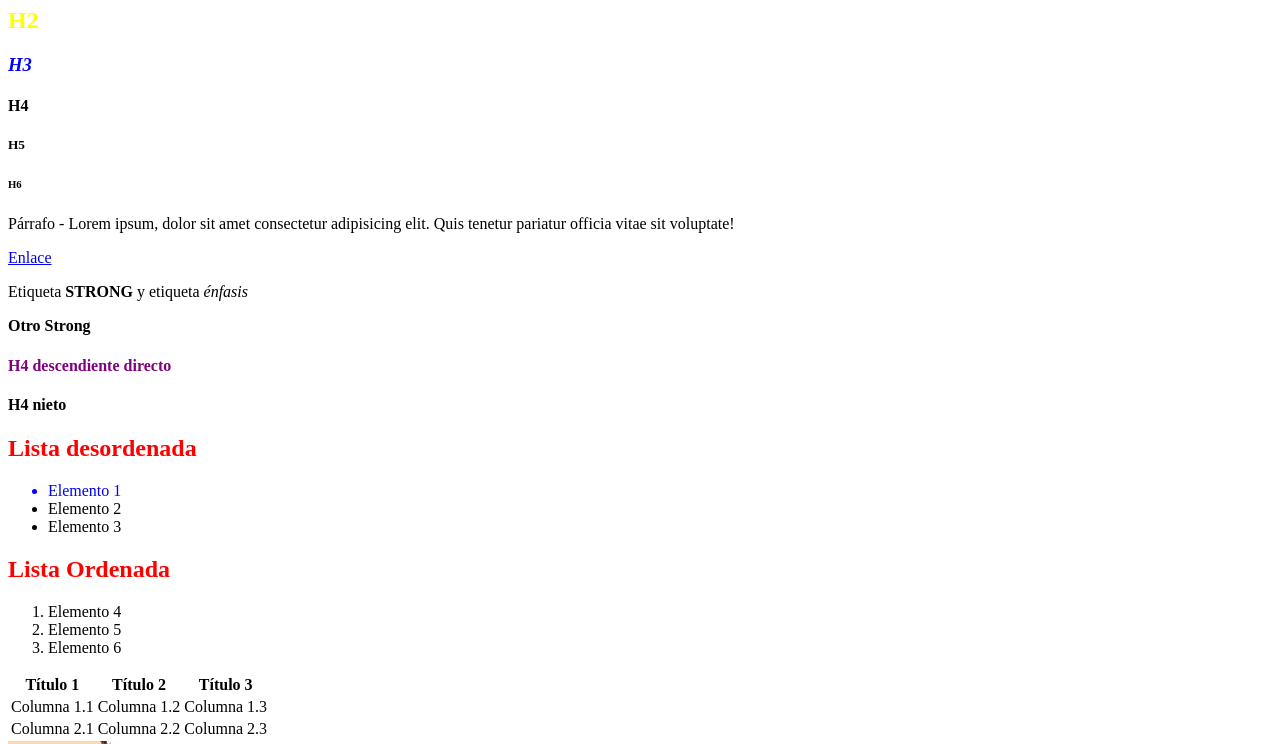
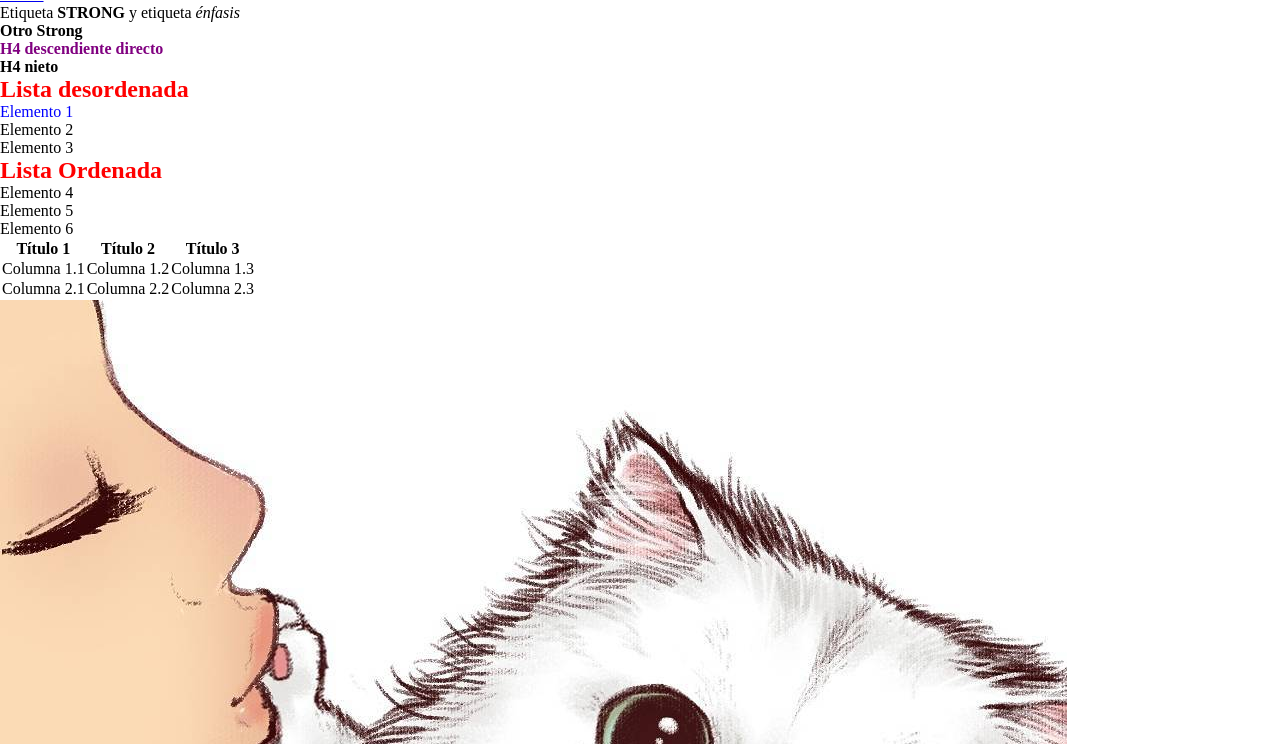
Before and after one commit to cindychateau/introHtml_acc, a plain HTML site: page index.html in a window 1280 px wide. Shown: the part 242-986 px from the top of the page. Drawn offline with Linux system fonts and the light colour scheme.

Commit message:
CSS Reset y HTML5 Tags

```diff
--- a/css/style.css
+++ b/css/style.css
@@ -14,6 +14,15 @@ elemento {
 }
 
 */
+
+/*CSS RESET*/
+* {
+    outline: 0;
+    padding: 0;
+    margin: 0;
+    border: 0;
+}
+
 
 h2 {
     color: red;
```
Also changed, not shown: index.html (+13 -0 lines).
